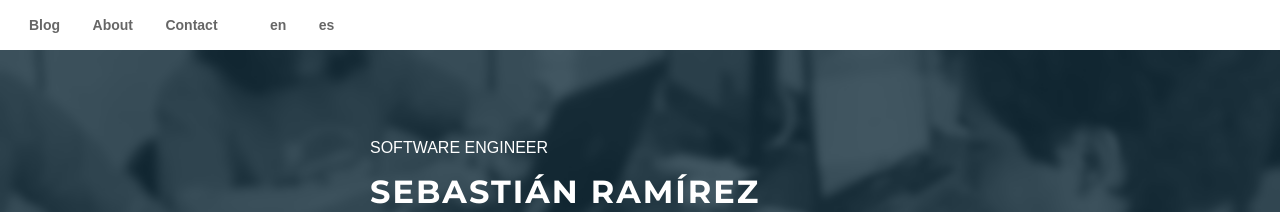
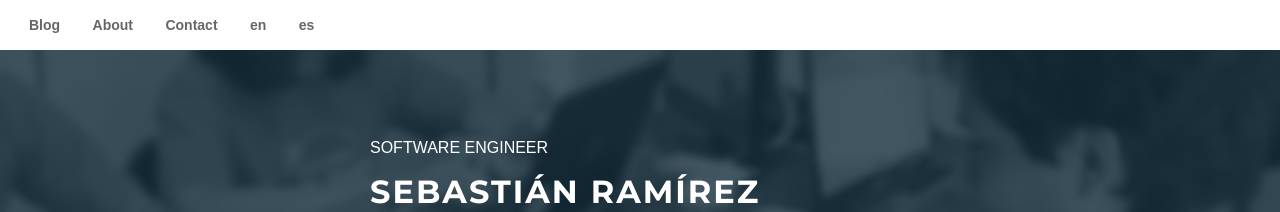
Before and after one commit to s-ramirez/s-ramirez.github.io, a Jekyll site: the page built from index.html, in a window 1280 px wide. Shown: the top 212 px of the page. Built offline with Jekyll 4.4.1, drawn with Linux system fonts in a browser that asks for light colours; the list of posts is cut into pages by our own code.

Commit message:
Removing unused padding

```diff
--- a/css/styles.scss
+++ b/css/styles.scss
@@ -27,7 +27,7 @@ header {
 
     .nav, .langs {
       display: inline-block;
-      padding: 0px 20px 0 0px;
+      padding: 0;
 
       li{
         display: inline-block;
```
